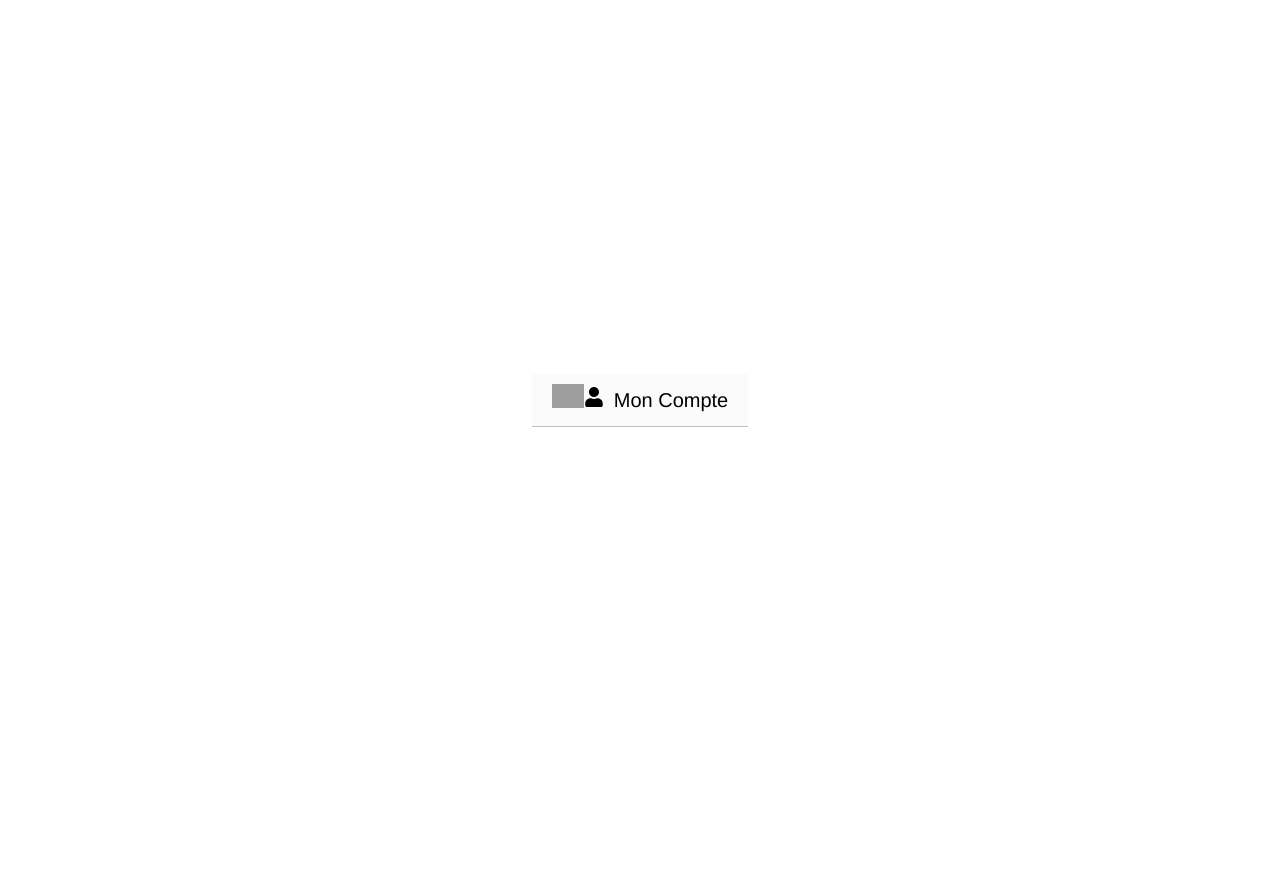
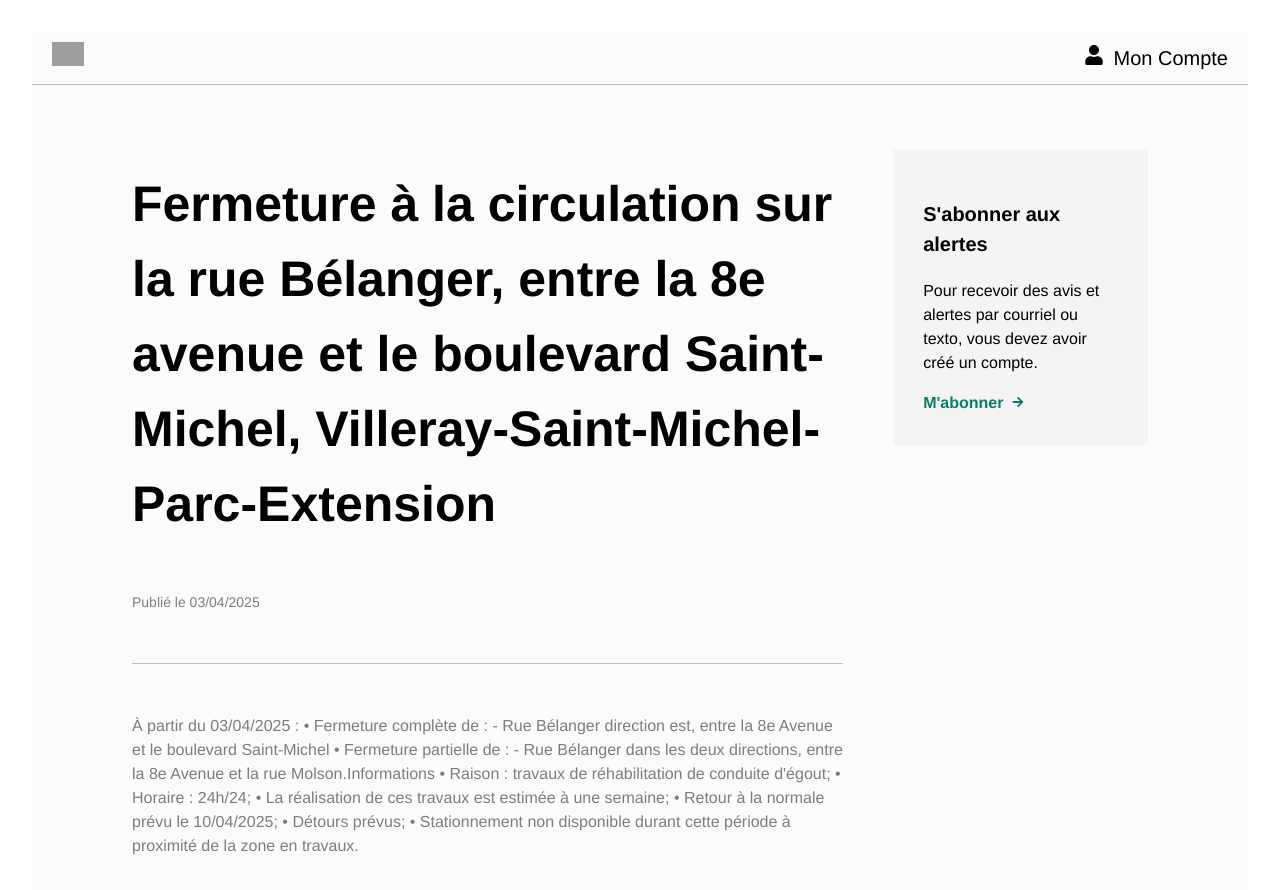
Before and after one commit to auDreyyyK/project1, a React (Vite) app in the folder Project1/: page /alert/1 in a window 1280 px wide. Before the commit this address had no page. Shown: the top 890 px of the page. Before the commit the page ends 800 px from the top, so only its background shows below. Built offline with nearby package versions, Linux system fonts and the light colour scheme; grey boxes are pictures that could not be loaded.

Commit message:
code base + css

```diff
--- a/Project1/src/App.css
+++ b/Project1/src/App.css
@@ -3,6 +3,7 @@
   --background-color: #fbfbfb;
   --border-color: #bfc0c0;
   --text-color: #000;
+  --text-color-light: #7c7e7e;
   --hover-color: #097d6c;
 }
 
@@ -17,6 +18,7 @@
 /* ------------------- Home Page ------------------------ */
 main{
   display: flex;
+  align-items: baseline;
   gap: 50px;
   padding: 40px 100px;
   background-color: var(--background-color);
@@ -32,10 +34,9 @@
   padding: 30px;
 }
 
-h4{
+h3{
   font-weight: bold;
   font-size: 20px;
-  line-height: 0;
 }
 .abonner p{
   font-size: 16px;
@@ -78,7 +79,7 @@
   display: flex;
   align-items: center;
   gap: 6px;
-  color: #949696;
+  color: var(--text-color-light);
 }
 .alertItem .date p{
   font-size: 14px;
@@ -86,3 +87,25 @@
 .alertItem .date .calendar{
   font-size: 20px;
 }
+
+/* ------------------- Alertes Detail------------------------ */
+.alertDetail{
+  max-width: 70%;
+}
+.alertDetail div{
+  border-bottom: 1px solid var(--border-color);
+}
+.alertDetail h2{
+  font-size: 50px;
+  font-weight: bold;
+}
+.alertDetail div p{
+  font-size: 14px;
+  color: var(--text-color-light);
+  margin-bottom: 50px;
+}
+.alertDetail p{
+  font-size: 16px;
+  margin-top: 50px;
+  color: var(--text-color-light);
+}
--- a/Project1/src/App.jsx
+++ b/Project1/src/App.jsx
@@ -1,8 +1,9 @@
 import './App.css'
 import React from 'react'
 import { BrowserRouter as Router, Routes, Route } from 'react-router-dom'
+import DetailPage from './pages/DetailPage'
+import HomePage from './pages/HomePage'
 import { Header } from './components/Header'
-import HomePage from './pages/HomePage'
 
 function App() {
 
@@ -11,7 +12,7 @@
       <Header />
       <Routes>
         <Route path='/' element={<HomePage />} />
-        {/* <Route path='/alert/:id' element={<DetailPage />}/> */}
+        <Route path='/alert/:id' element={<DetailPage />}/>
       </Routes>
     </Router>
   )
--- a/Project1/src/components/SearchBar.css
+++ b/Project1/src/components/SearchBar.css
@@ -7,7 +7,7 @@
     padding: 40px 100px;
 }
 
-h2{
+h1{
     font-size: 40px;
     line-height: 0;
 }
--- a/Project1/src/components/SearchBar.jsx
+++ b/Project1/src/components/SearchBar.jsx
@@ -6,7 +6,7 @@
     return(
         <div>
             <div className="searchSection">
-            <h2>Avis et Alertes</h2>
+            <h1>Avis et Alertes</h1>
             <p>Trouver un avis</p>
             <input type="text" placeholder="Que cherchez-vous?" className="searchBar" />
             <button>Rechercher</button>
--- a/Project1/src/components/Subscribe.jsx
+++ b/Project1/src/components/Subscribe.jsx
@@ -5,7 +5,7 @@
 const Subscribe = () =>{
     return(
         <div className="abonner">
-            <h4>S'abonner aux alertes</h4>
+            <h3>S'abonner aux alertes</h3>
             <p>Pour recevoir des avis et alertes par courriel ou texto, vous devez avoir créé un compte.</p>
             <a href="#">M'abonner <FaArrowRight className="arrow"/></a>
         </div>
--- a/Project1/src/pages/DetailPage.jsx
+++ b/Project1/src/pages/DetailPage.jsx
@@ -0,0 +1,26 @@
+import React from "react";
+import { useParams } from "react-router-dom";
+import alerts from "../data/alerts";
+import Subscribe from "../components/Subscribe";
+
+const DetailPage = () =>{
+    const {id} = useParams();
+    const alert = alerts.find(a => a.id === parseInt(id));
+
+    return alert ? (
+        <div>
+            <main>
+                <div className="alertDetail">
+                    <div>
+                        <h2>{alert.title}</h2>
+                        <p>Publié le {alert.date}</p>
+                    </div>
+                    <p>{alert.detail}</p>
+                </div>
+                <Subscribe />
+            </main>
+        </div>
+    ): <p>Alerte non trouvée</p>
+};
+
+export default DetailPage;
```
